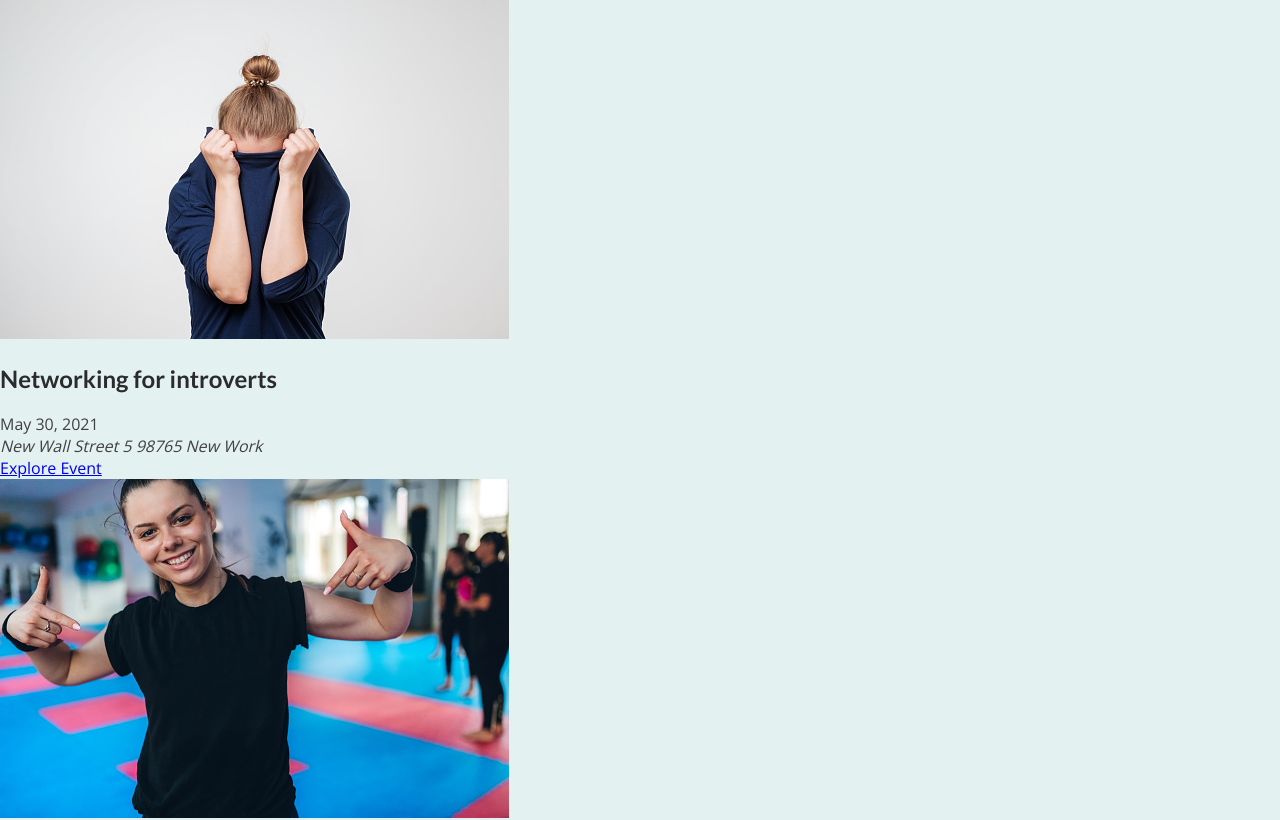
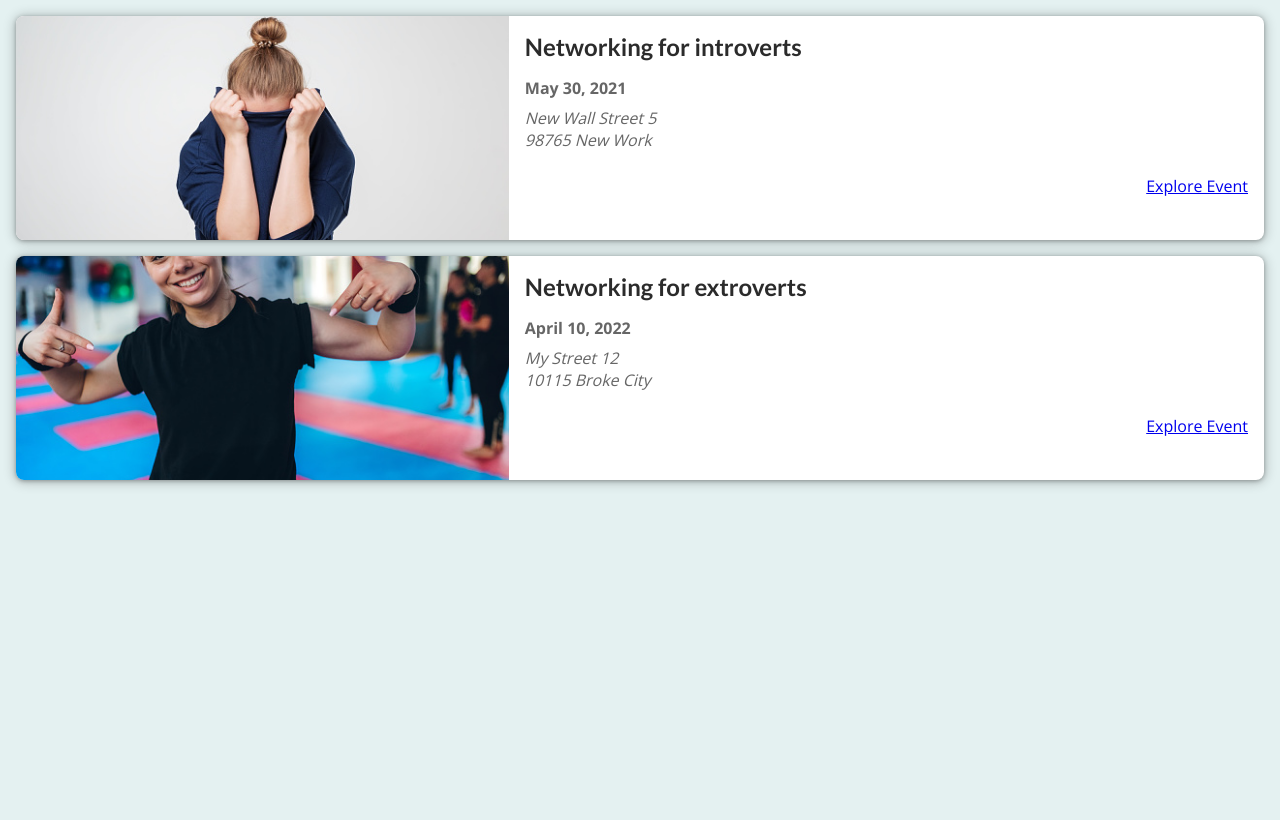
Before and after one commit to glenvasa/next-events, a Next.js app: page / in a window 1280 px wide. Shown: the top 820 px of the page. Built offline with nearby package versions, Linux system fonts and the light colour scheme.

Commit message:
added classNames for styling

```diff
--- a/components/events/event-item.js
+++ b/components/events/event-item.js
@@ -1,4 +1,6 @@
 import Link from 'next/link'
+
+import classes from './event-item.module.css'
 
 function EventItem(props) {
 const { title, image, date, location, id} = props
@@ -12,19 +14,19 @@ const humanReadableDate = new Date(date).toLocaleDateString('en-US', {
 const formattedAddress = location.replace(', ', '\n')
 const exploreLink = `/events/${id}`
 
-return <li>
+return <li className={classes.item}>
     <img src={'/' + image} alt={title}/>
-    <div>
-    <div>
+    <div className={classes.content}>
+    <div className={classes.summary}>
         <h2>{title}</h2>
-    <div>
+    <div className={classes.date}>
         <time>{humanReadableDate}</time>
     </div>
-    <div>
+    <div className={classes.address}>
         <address>{formattedAddress}</address>
     </div>
     </div>
-    <div>
+    <div className={classes.actions}>
         <Link href={exploreLink}>Explore Event</Link>
     </div>
     </div>
```
